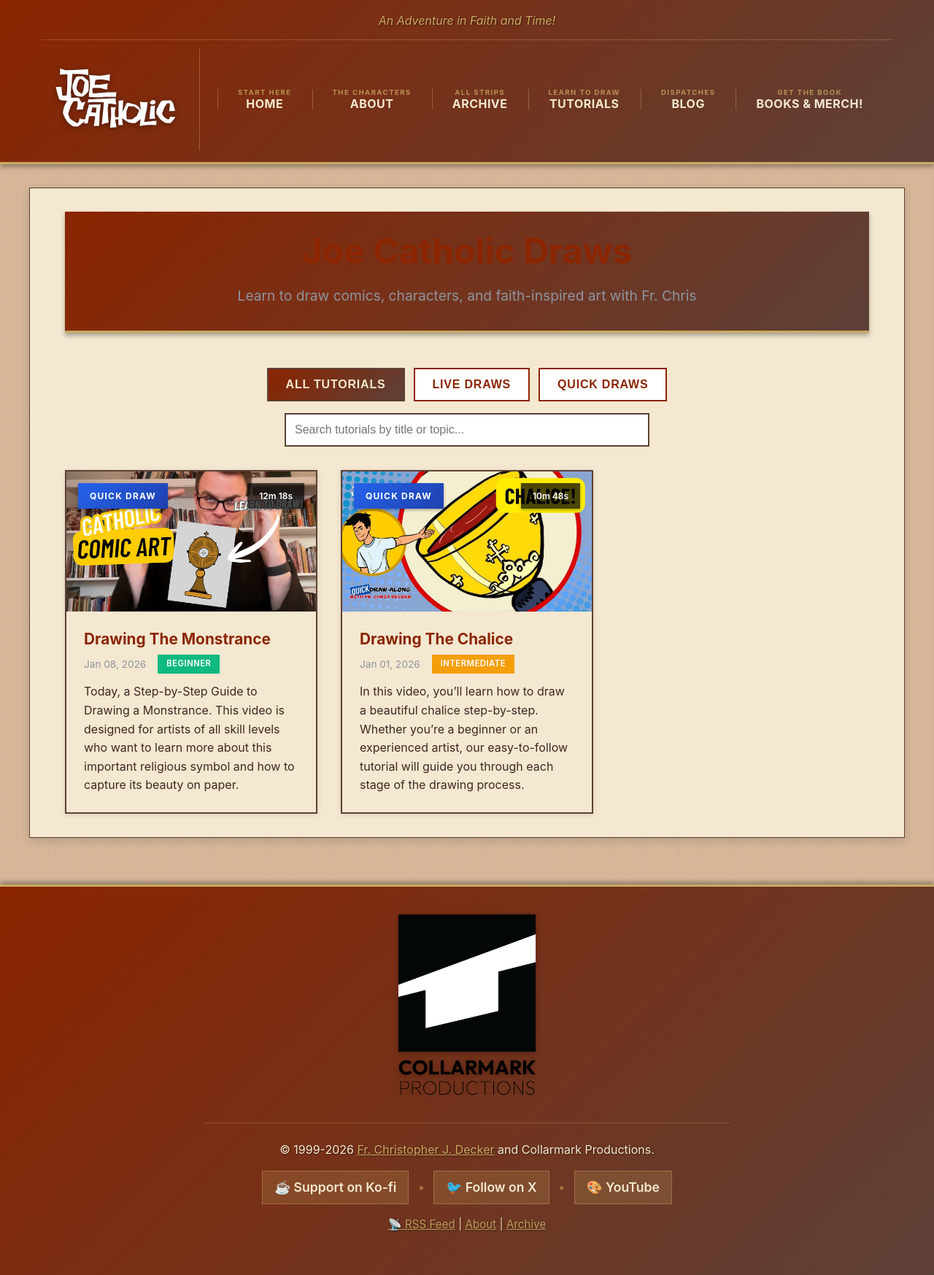
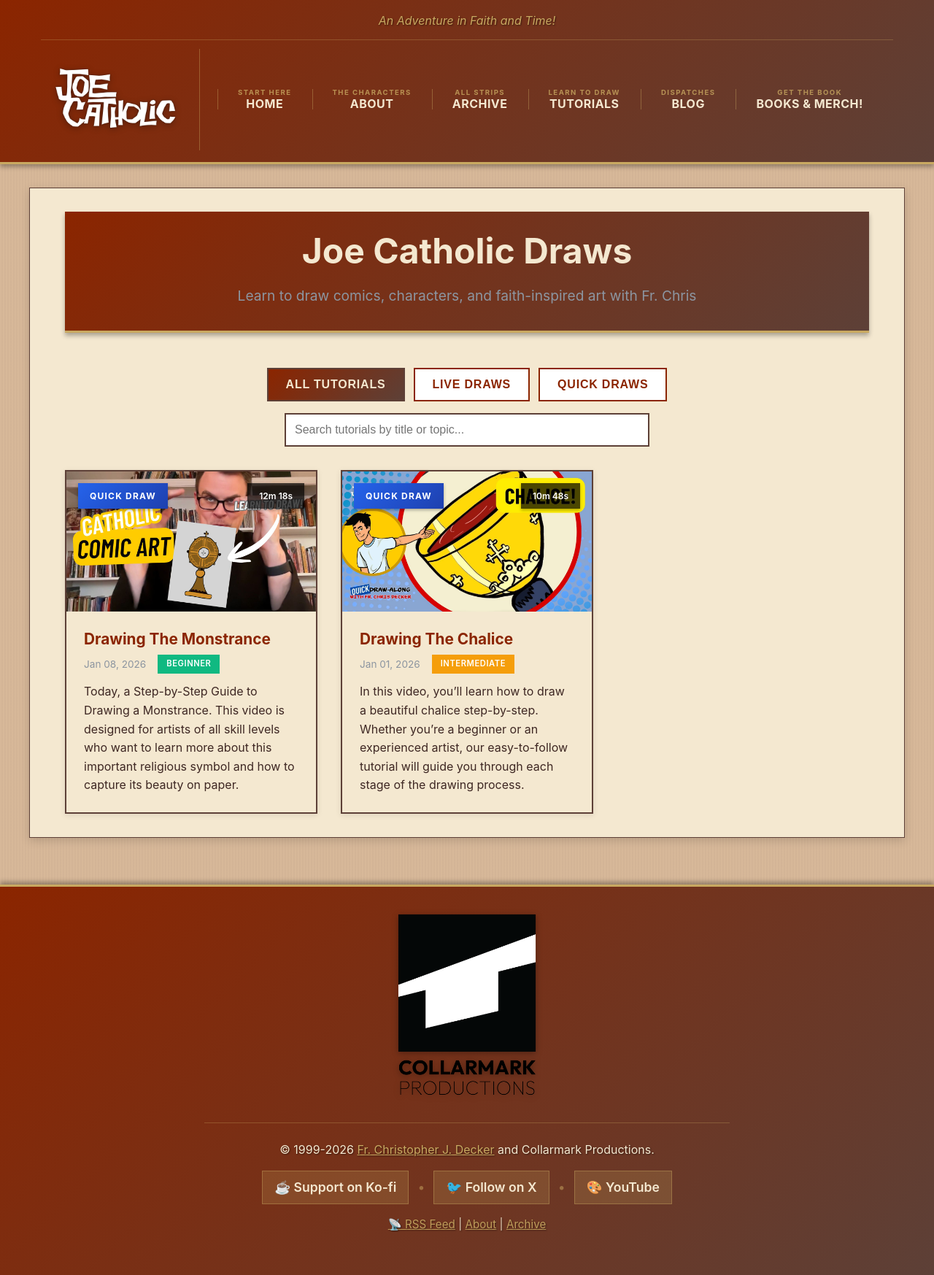
Before and after one commit to joecatholic/joecatholic-webcomic, a Jekyll site: the page built from tutorials.html, in a window 1280 px wide. Shown: the whole page at 73% size. Built offline with Jekyll 4.4.1, drawn with Linux system fonts in a browser that asks for light colours.

Commit message:
Update style.css

```diff
--- a/assets/css/style.css
+++ b/assets/css/style.css
@@ -1251,7 +1251,7 @@ main {
 
 .post-title {
     font-size: 2.5rem;
-    color: var(--deep-red);
+    color: var(--parchment);
     margin-bottom: 1rem;
     line-height: 1.2;
 }
@@ -1490,7 +1490,7 @@ main {
 
 .tutorials-header h1 {
     font-size: 3rem;
-    color: var(--deep-red);
+    color: var(--parchment);
     margin-bottom: 0.5rem;
 }
 
```
